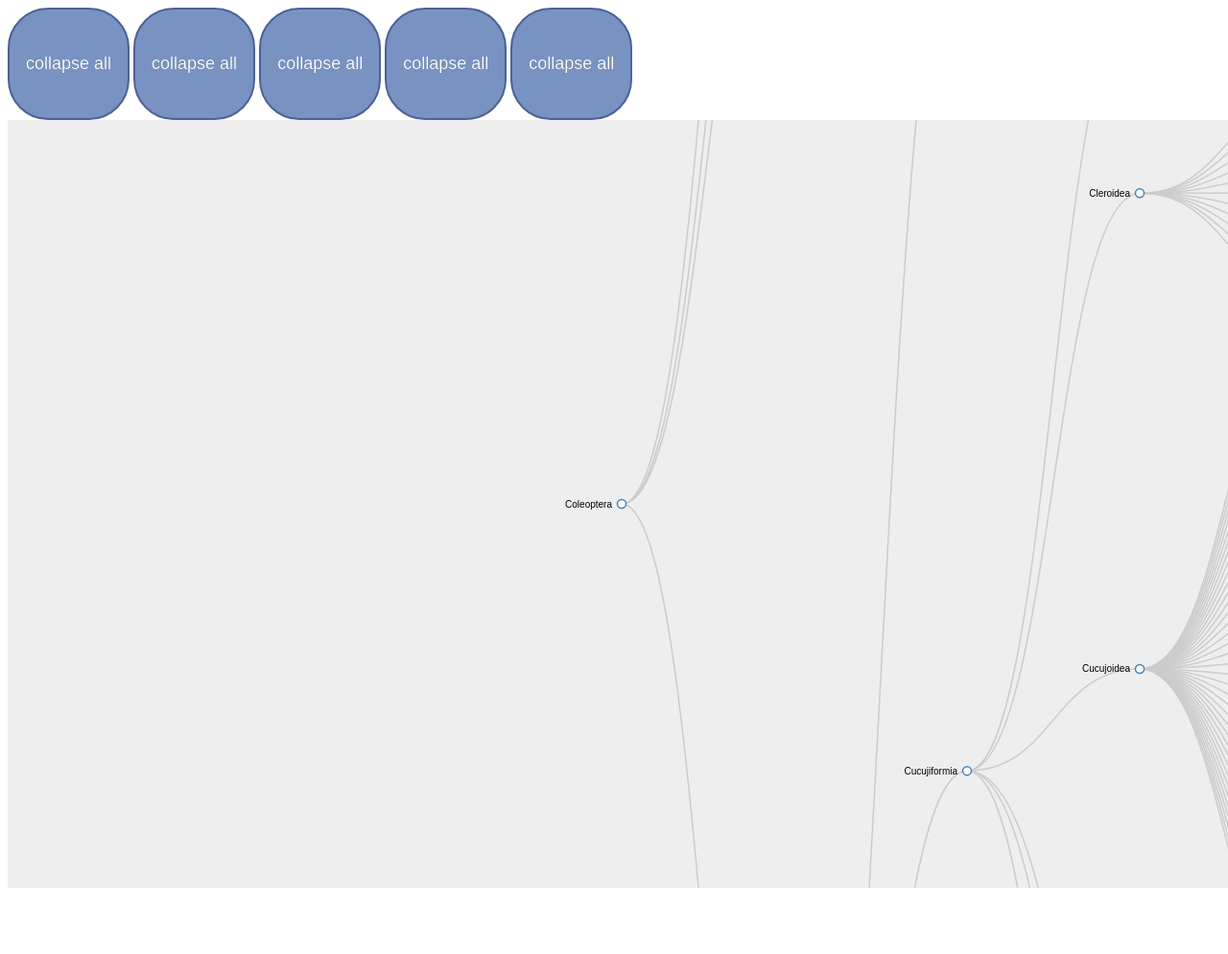
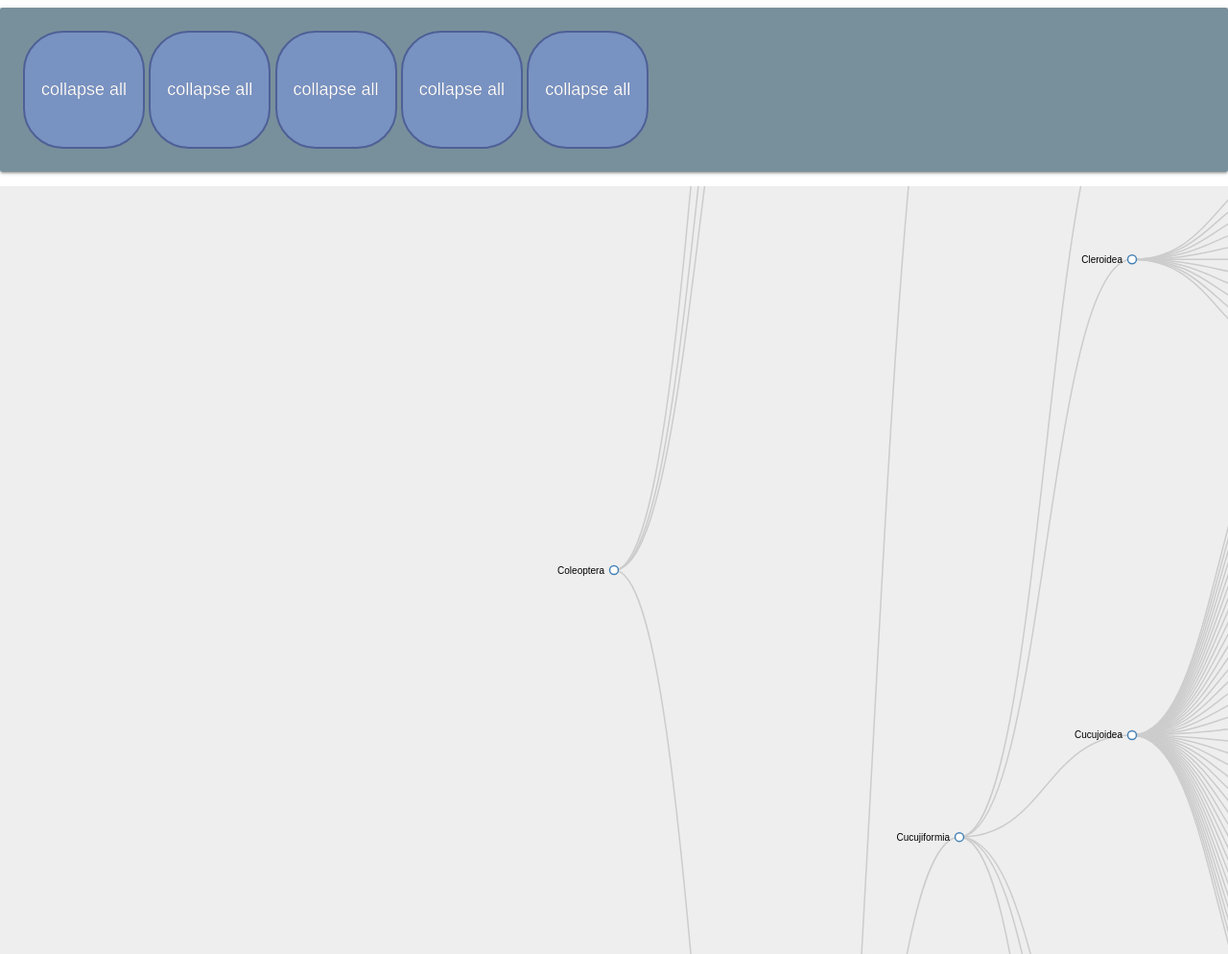
Before and after one commit to Treblesteph/beetlestree, a plain HTML site: page index.html in a window 1280 px wide. Shown: the whole page at 96% size. Before the commit the page ends 937 px from the top, so only its background shows below. Drawn offline with nearby package versions, Linux system fonts and the light colour scheme.

Commit message:
Adding in materialize.

```diff
--- a/index.html
+++ b/index.html
@@ -4,7 +4,9 @@
     <meta charset="utf-8">
     <link href="assets/favicon.png" rel="icon" type="image/png"/>
     <link href="styles/treestyle.css" rel="stylesheet" type="text/css">
+    <link rel="stylesheet" href="https://cdnjs.cloudflare.com/ajax/libs/materialize/0.97.3/css/materialize.min.css">
 
+    <script src="https://cdnjs.cloudflare.com/ajax/libs/materialize/0.97.3/js/materialize.min.js"></script>
     <script src="http://code.jquery.com/jquery-1.10.2.min.js"></script>
     <script src="http://d3js.org/d3.v3.min.js"></script>
     <script src="scripts/d3tree.js"></script>
@@ -12,11 +14,13 @@
   </head>
   <body>
 
-    <a href="#" class="myButton">collapse all</a>
-    <a href="#" class="myButton">collapse all</a>
-    <a href="#" class="myButton">collapse all</a>
-    <a href="#" class="myButton">collapse all</a>
-    <a href="#" class="myButton">collapse all</a>
+    <div class="card-panel blue-grey lighten-1">
+      <a href="#" class="myButton">collapse all</a>
+      <a href="#" class="myButton">collapse all</a>
+      <a href="#" class="myButton">collapse all</a>
+      <a href="#" class="myButton">collapse all</a>
+      <a href="#" class="myButton">collapse all</a>
+    </div>
 
     <div id="tree-container"></div>
   </body>
```
